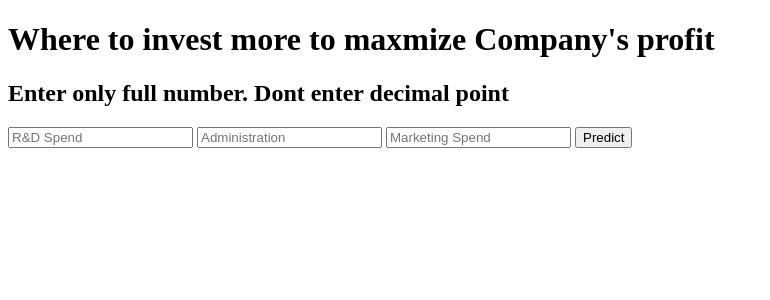
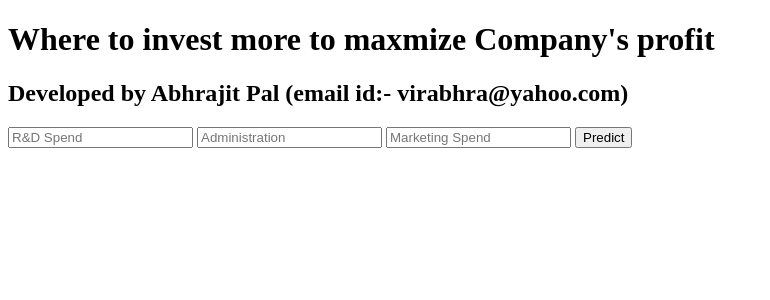
Before and after one commit to virabhra/heroku_Multiple-Linear-Regression, a Flask app: page / in a window 1280 px wide. Shown: the top 300 px of the page, without its empty margins (0-770 px from the left). Run offline with Flask 2, Linux system fonts and the light colour scheme; parts of the project's set-up code (start-up, migrations or seed data) failed here and were passed over.

Commit message:
email id updated

```diff
--- a/templates/index.html
+++ b/templates/index.html
@@ -14,7 +14,7 @@
 <body>
  <div class="login">
 	<h1>Where to invest more to maxmize Company's profit </h1>
-	<h2>Enter only full number. Dont enter decimal point </h2>
+	<h2>Developed by Abhrajit Pal (email id:- virabhra@yahoo.com)</h2>
 
      <!-- Main Input For Receiving Query to our ML -->
     <form action="{{ url_for('predict')}}"method="post">
```
